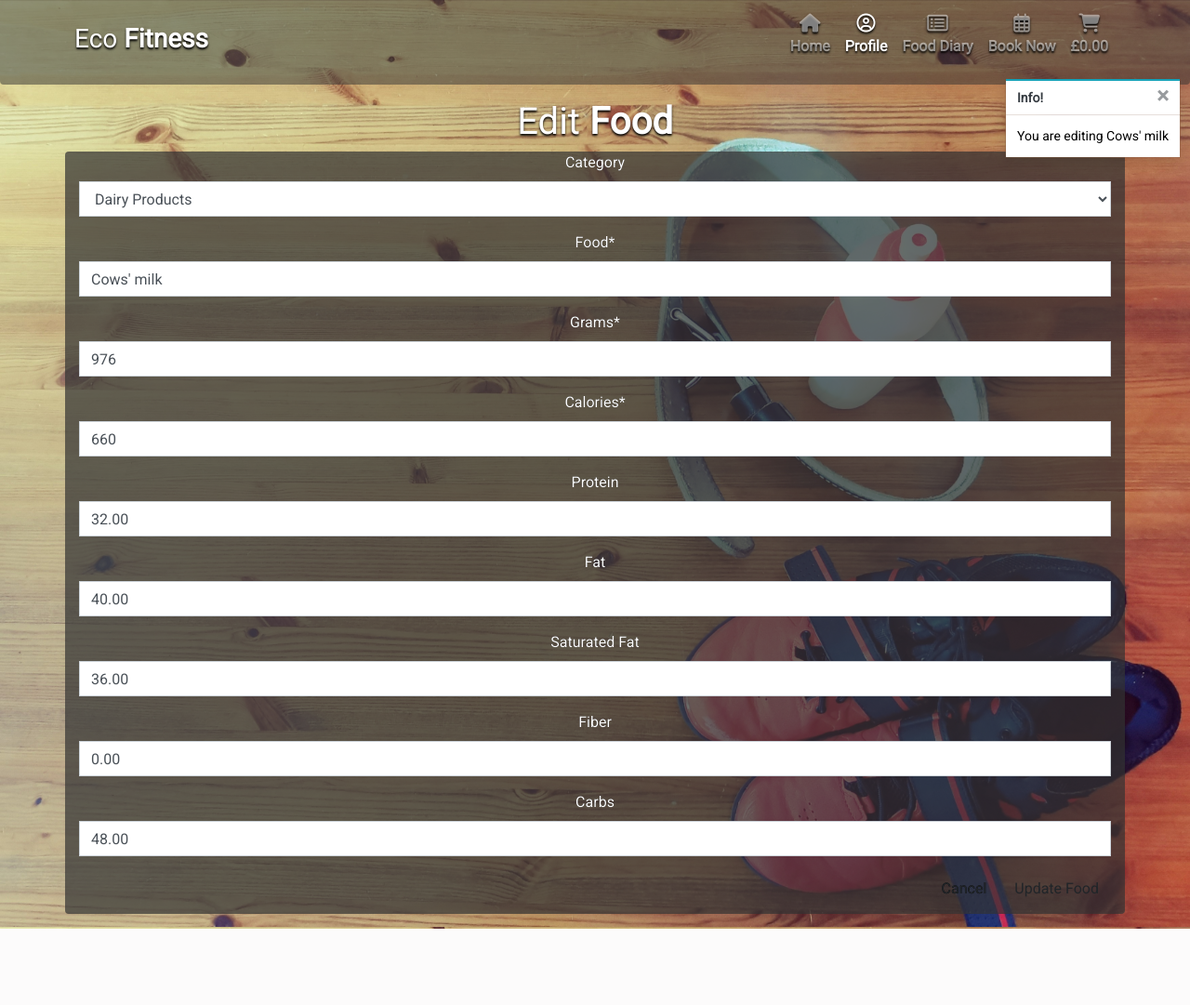
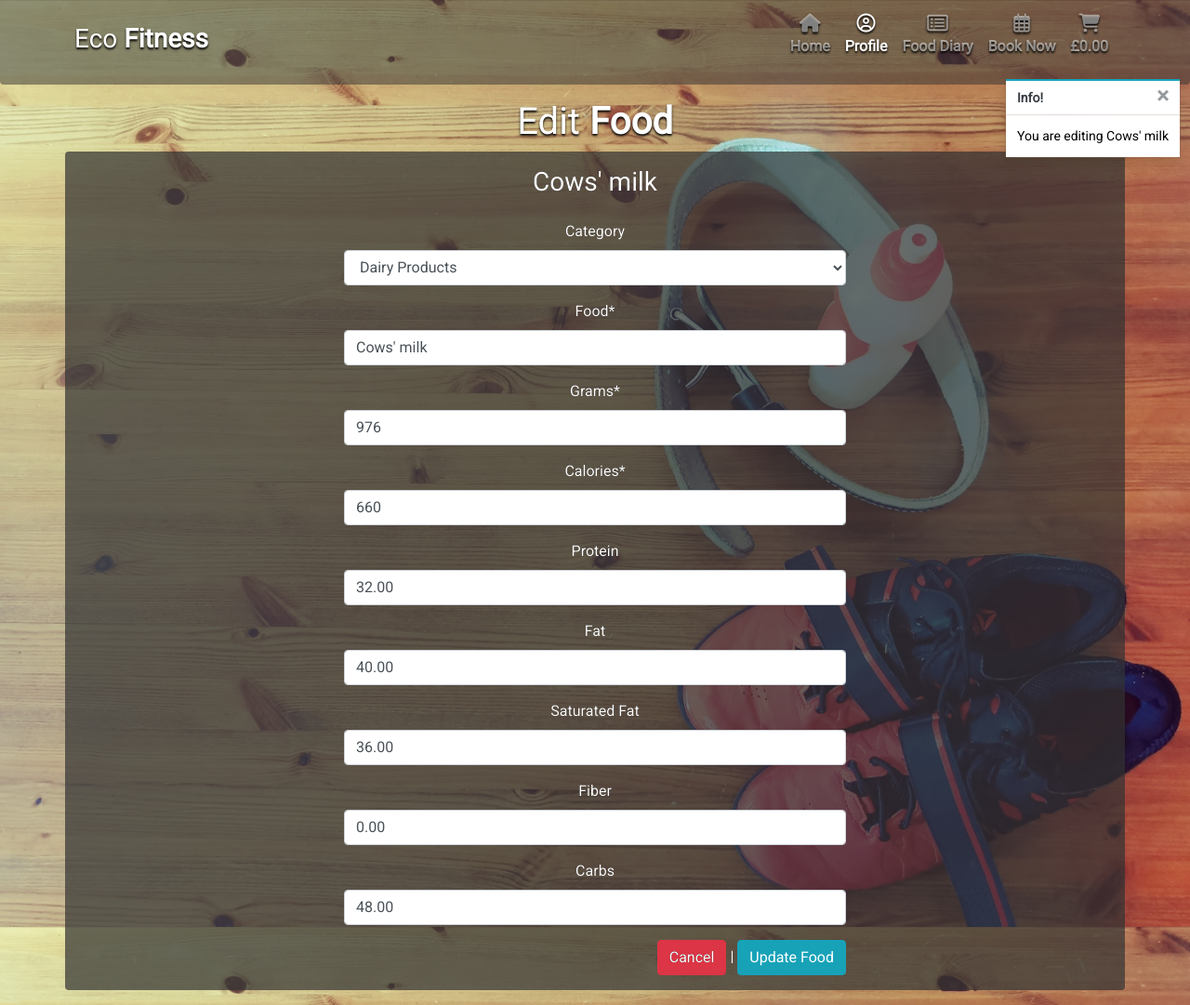
Before and after one commit to Tilly3g/eco-fitness, a Django app: page /foods/edit/1/ in a window 1280 px wide. Shown: the whole page at 93% size. Before the commit the page ends 999 px from the top, so only its background shows below. Run offline with Django 3.2, Linux system fonts and the light colour scheme; the visitor is signed in with stand-in values (Sample User, id 1); data comes from the database, SQL or seed files in the repository; some libraries are stand-ins or nearby versions.

Commit message:
style the edit nutritional info and session type pages and fix bug in edit session form

```diff
--- a/nutrition/forms.py
+++ b/nutrition/forms.py
@@ -16,4 +16,4 @@ class NutritionUpdate(forms.ModelForm):
 
         self.fields['category'].choices = friendly_names
         for field_name, field in self.fields.items():
-            field.widget.attrs['class'] = 'border-black rounded-0'
+            field.widget.attrs['class'] = 'border-black'
--- a/nutrition/templates/nutrition/add_nutrition.html
+++ b/nutrition/templates/nutrition/add_nutrition.html
@@ -8,13 +8,13 @@
 {% block content %}
     <div class="container overlay rounded">
         <div class="row">
-            <div class="col-12">
+            <div class="col-12 col-md-6 offset-md-3 mt-3">
                 <form method="POST" action="{% url 'add_nutrition' %}" class="form mb-2" enctype="multipart/form-data">
                     {% csrf_token %}
                     {{ form | crispy }}
                     <div class="text-right">
-                        <a class="btn btn-outline-black rounded-0" href="{% url 'nutrition' %}">Cancel</a>
-                        <button class="btn btn-black rounded-0" type="submit">Add Food</button>
+                        <a class="btn btn-danger" href="{% url 'nutrition' %}">Cancel</a> |
+                        <button class="btn btn-info" type="submit">Add Food</button>
                     </div>
                 </form>
             </div>
--- a/nutrition/templates/nutrition/edit_nutrition.html
+++ b/nutrition/templates/nutrition/edit_nutrition.html
@@ -8,13 +8,16 @@
 {% block content %}
     <div class="container overlay rounded">
         <div class="row">
-            <div class="col-12">
+            <div class="col-12 mt-3">
+                <h3> {{ food.Food }} </h3>
+            </div>
+            <div class="col-12 col-md-6 offset-md-3 mt-3">
                 <form method="POST" action="{% url 'edit_nutrition' food.id %}" class="form mb-2" enctype="multipart/form-data">
                     {% csrf_token %}
                     {{ form | crispy }}
-                    <div class="text-right">
-                        <a class="btn btn-outline-black rounded-0" href="{% url 'nutrition' %}">Cancel</a>
-                        <button class="btn btn-black rounded-0" type="submit">Update Food</button>
+                    <div class="text-right mb-3">
+                        <a class="btn btn-danger" href="{% url 'nutrition' %}">Cancel</a> |
+                        <button class="btn btn-info" type="submit">Update Food</button>
                     </div>
                 </form>
             </div>
--- a/nutrition/templates/nutrition/food.html
+++ b/nutrition/templates/nutrition/food.html
@@ -63,7 +63,7 @@
                             </div>
 
                             <div class="col-12">
-                                <input type="submit" class="btn btn-white text-white mt-3 text-uppercase font-weight-bold" value="Add to Diary">
+                                <input type="submit" class="btn btn-info mt-3" value="Add to Diary">
                                 <a href="{% url 'nutrition' %}" class="btn btn-outline-white mt-3 ml-5">
                                     <span class="icon text-white">
                                         <i class="fas fa-chevron-left"></i>
--- a/nutrition/views.py
+++ b/nutrition/views.py
@@ -63,10 +63,10 @@ def add_nutrition(request):
         return redirect(reverse('home'))
 
     if request.method == 'POST':
-        form = NutritionUpdate(request.POST, request.FILES)
+        form = NutritionUpdate(request.POST)
         if form.is_valid():
             food = form.save()
-            messages.success(request, 'Successfully added nutritional information!')
+            messages.success(request, f'Successfully added nutritional information for {food.Food}!')
             return redirect(reverse('nutrition'))
         else:
             messages.error(request, 'Error adding nutritional information. Please ensure the form is valid.')
@@ -90,10 +90,10 @@ def edit_nutrition(request, food_id):
 
     food = get_object_or_404(Nutrition, pk=food_id)
     if request.method == 'POST':
-        form = NutritionUpdate(request.POST, request.FILES, instance=food)
+        form = NutritionUpdate(request.POST, instance=food)
         if form.is_valid():
             form.save()
-            messages.success(request, 'Successfully updated nutritional information!')
+            messages.success(request, f'Successfully updated nutritional information for {food.Food}!')
             return redirect(reverse('food_item', args=[food.id]))
         else:
             messages.error(request, 'Error updating nutritional information. Please ensure the form is valid.')
@@ -119,5 +119,5 @@ def delete_nutrition(request, food_id):
 
     food = get_object_or_404(Nutrition, pk=food_id)
     food.delete()
-    messages.success(request, 'Nutritional information deleted!')
+    messages.success(request, f'Nutritional information deleted for {food.Food}!')
     return redirect(reverse('nutrition'))
```
Also changed, not shown: bookings/forms.py (+4 -5 lines), bookings/templates/bookings/edit_session.html (+6 -3 lines), bookings/views.py (+6 -6 lines).
